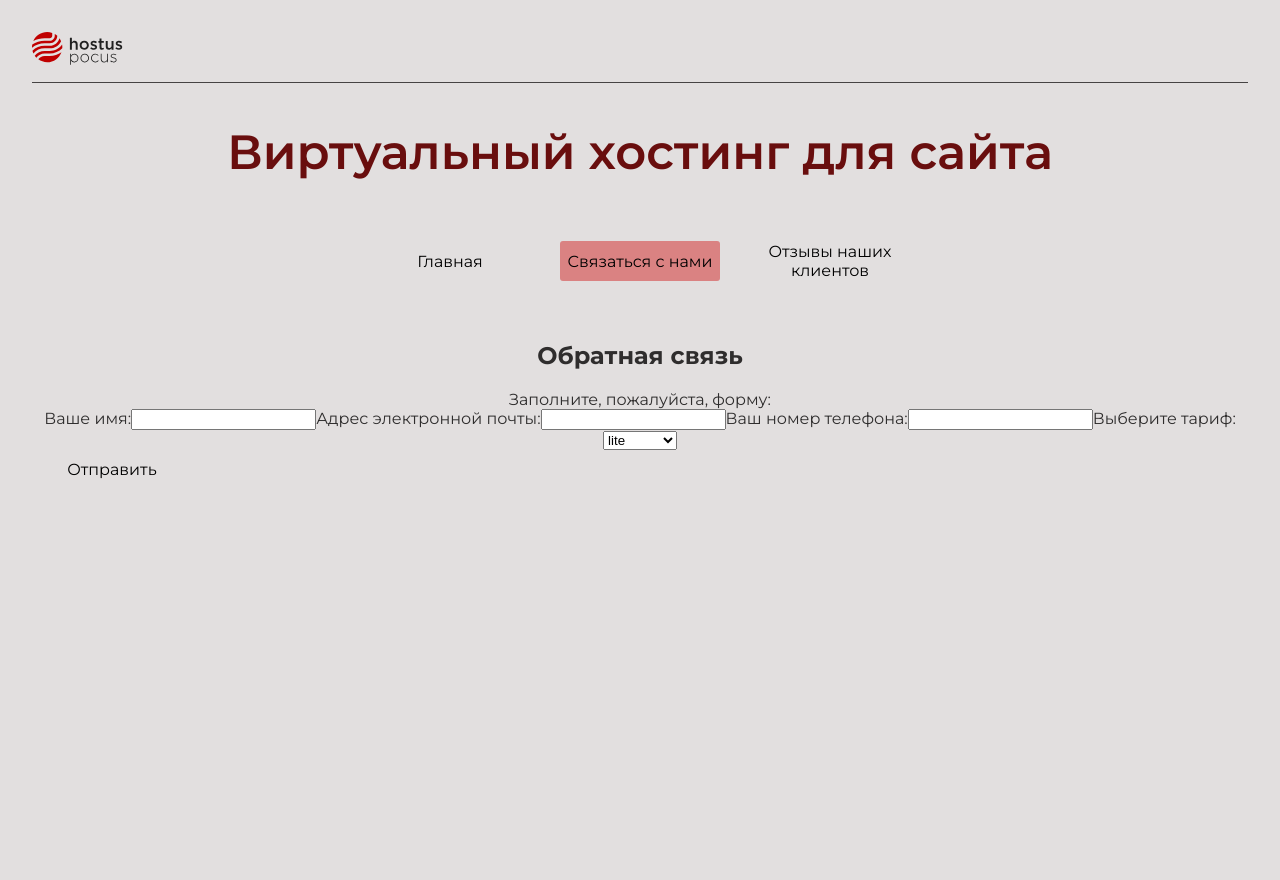
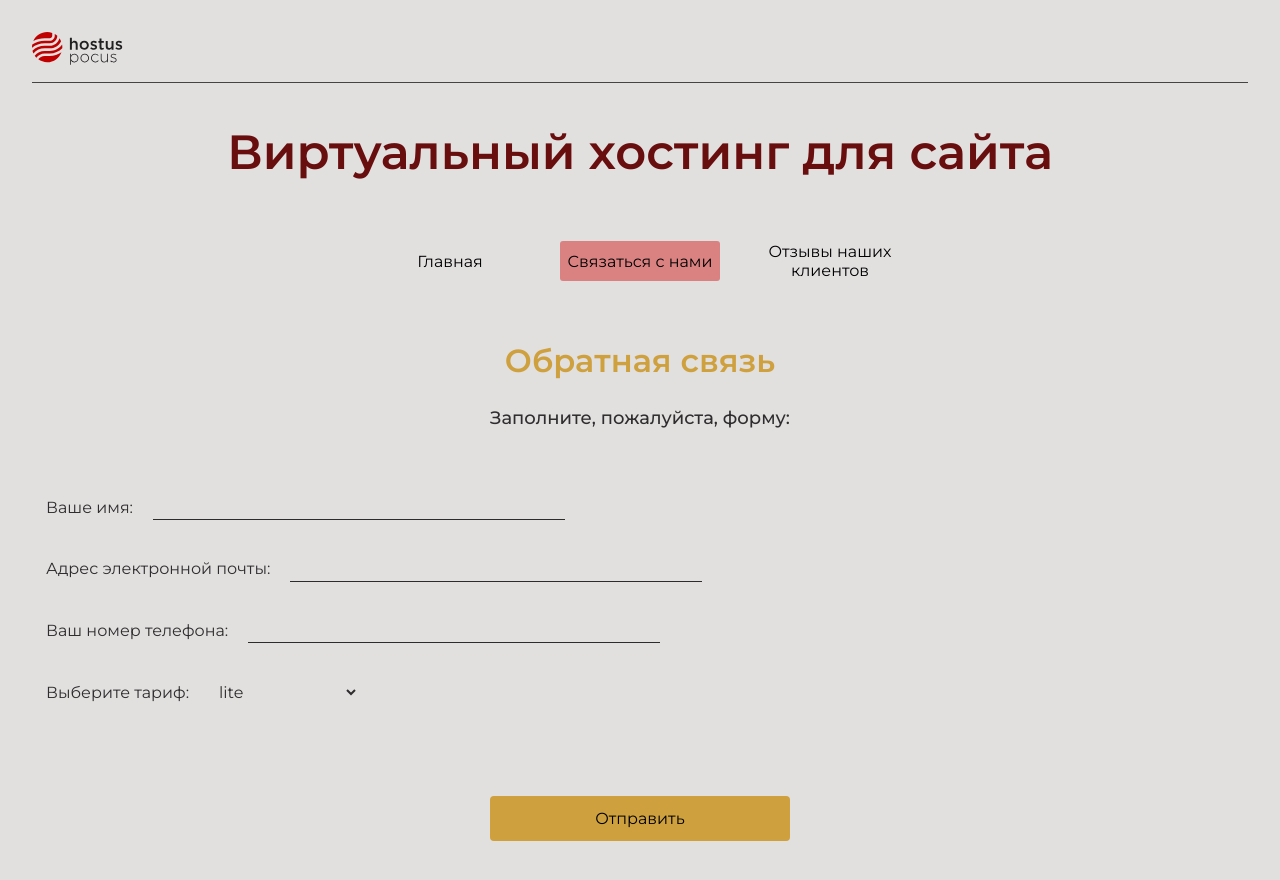
Before and after one commit to olesyakrayanskaya/react-app, a React (Vite) app in the folder react-app/: page / in a window 1280 px wide. Both pictures are taken after a click on the button "Связаться с нами". Shown: the top 880 px of the page. Before the commit the page ends 800 px from the top, so only its background shows below. Built offline with nearby package versions, Linux system fonts and the light colour scheme.

Commit message:
feedback styles

```diff
--- a/react-app/src/components/Feedback/Feedback.jsx
+++ b/react-app/src/components/Feedback/Feedback.jsx
@@ -1,5 +1,5 @@
 import { useState } from 'react';
-import Button from '../Button/Button';
+import classes from './Feedback.module.css';
 
 function Feedback() {
     const [form, setForm] = useState({
@@ -9,70 +9,87 @@ function Feedback() {
         rate: '',
     });
     return (
-        <section className="Feedback">
-            <h2 className="Feedback__title">Обратная связь</h2>
-            <legend className="Feedback__legend">
+        <section className={classes.Feedback}>
+            <h2 className={classes.Feedback__title}>Обратная связь</h2>
+            <legend className={classes.Feedback__legend}>
                 Заполните, пожалуйста, форму:
             </legend>
-            <form action="post" className="Feedback__form">
-                <label htmlFor="name" className="Feedback__label">
+            <form action="post" className={classes.Feedback__form}>
+                <fieldset className={classes.Feedback__fieldset}>
+                    <label htmlFor="name" className={classes.Feedback__label}>
                         Ваше имя:
                     </label>
                     <input
                         type="text"
-                    className="Feedback__form"
+                        className={classes.Feedback__input}
                         id="name"
                         onChange={(event, prev) =>
                             setForm({ ...prev, name: event.target.value })
                         }
                         title="Ваше имя"
                     />
-                <label htmlFor="email" className="Feedback__label">
+                </fieldset>
+                <fieldset className={classes.Feedback__fieldset}>
+                    <label htmlFor="email" className={classes.Feedback__label}>
                         Адрес электронной почты:
                     </label>
                     <input
                         type="email"
-                    className="Feedback__form"
+                        className={classes.Feedback__input}
                         id="email"
                         onChange={(event, prev) =>
                             setForm({ ...prev, email: event.target.value })
                         }
                         title="Ваш email"
                     />
-                <label htmlFor="tel" className="Feedback__label">
+                </fieldset>
+                <fieldset className={classes.Feedback__fieldset}>
+                    <label htmlFor="tel" className={classes.Feedback__label}>
                         Ваш номер телефона:
                     </label>
                     <input
                         type="tel"
-                    className="Feedback__form"
+                        className={classes.Feedback__input}
                         id="tel"
                         onChange={(event, prev) =>
                             setForm({ ...prev, tel: event.target.value })
                         }
                         title="Ваш номер телефона"
                     />
-                <label htmlFor="rate" className="Feedback__label">
+                </fieldset>
+                <fieldset className={classes.Feedback__fieldset}>
+                    <label htmlFor="rate" className={classes.Feedback__label}>
                         Выберите тариф:
                     </label>
                     <select
                         name="rates"
                         id="rate"
-                    className="Feedback__select"
+                        className={classes.Feedback__select}
                         onChange={(event, prev) =>
                             setForm({ ...prev, rate: event.target.value })
                         }
                     >
-                    <option className="Feedback__option" value="lite">
+                        <option
+                            className={classes.Feedback__option}
+                            value="lite"
+                        >
                             lite
                         </option>
-                    <option className="Feedback__option" value="standart">
+                        <option
+                            className={classes.Feedback__option}
+                            value="standart"
+                        >
                             standart
                         </option>
-                    <option className="Feedback__option" value="premium">
+                        <option
+                            className={classes.Feedback__option}
+                            value="premium"
+                        >
                             premium
                         </option>
                     </select>
-                <Button>Отправить</Button>
+                </fieldset>
+                <button className={classes.Feedback__btn} type='submit'>Отправить</button>
             </form>
         </section>
     );
--- /dev/null
+++ b/react-app/src/components/Feedback/Feedback.module.css
@@ -0,0 +1,103 @@
+.Feedback {
+  margin: 0 auto;
+}
+
+.Feedback__title {
+  font-size: 32px;
+  font-weight: 600;
+  color: #cea13e;
+}
+
+.Feedback__legend {
+  font-size: 18px;
+  font-weight: 500;
+}
+
+.Feedback__form {
+  margin-top: 60px;
+  display: flex;
+  flex-direction: column;
+  justify-content: flex-start;
+  align-items: flex-start;
+  gap: 20px;
+}
+
+.Feedback__fieldset {
+  display: flex;
+  justify-content: flex-start;
+  align-items: center;
+  gap: 20px;
+  border: transparent;
+}
+
+.Feedback__label {
+  font-family: inherit;
+  font-size: inherit;
+  color: inherit;
+}
+
+.Feedback__input {
+  width: 400px;
+  padding: 3px 6px;
+  font-family: inherit;
+  font-size: inherit;
+  color: inherit;
+  border: transparent;
+  border-bottom: 1px solid rgba(19, 18, 18, 0.87);
+  cursor: pointer;
+  background-color: inherit;
+}
+
+.Feedback__select {
+  width: 150px;
+  padding: 3px 6px;
+  font-family: inherit;
+  font-size: inherit;
+  color: inherit;
+  border: transparent;
+  cursor: pointer;
+  background-color: inherit;
+}
+
+.Feedback__btn {
+  display: flex;
+  justify-content: center;
+  align-items: center;
+  align-self: center;
+  margin-top: 60px;
+  margin-bottom: 20px;
+  width: 300px;
+  height: 45px;
+  border: transparent;
+  border-radius: 4px;
+  cursor: pointer;
+  background-color: #cea13e;
+  font-family: inherit;
+  font-size: inherit;
+  transition: all 0.4s;
+}
+
+.Feedback__btn:hover {
+  background-color: #bcbac1;
+}
+
+@media (max-width: 776px) {
+
+  .Feedback__fieldset {
+    flex-direction: column;
+    width: 100%;
+  }
+
+  .Feedback__input {
+    width: 100%;
+  }
+
+}
+
+@media (max-width: 460px) {
+
+  .Feedback__btn {
+    width: 100%;
+  }
+
+}
```
Lines whose indentation alone changed are shown as unchanged.
